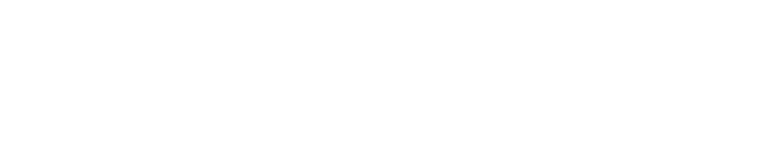
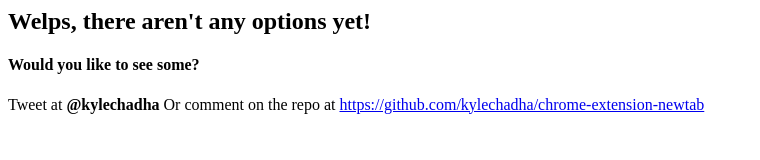
Before and after one commit to kylechadha/chrome-extension-newtab, a browser extension: page src/options/index.html in a window 1280 px wide. Shown: the whole page, without its empty margins (0-760 px from the left). Drawn offline with Linux system fonts and the light colour scheme.

```diff
--- a/src/options/index.html
+++ b/src/options/index.html
@@ -0,0 +1,7 @@
+<div class="container">
+  <h2>Welps, there aren't any options yet!</h2>
+
+  <h4>Would you like to see some?</h4>
+  Tweet at <strong>@kylechadha</strong>
+  Or comment on the repo at <a href="https://github.com/kylechadha/chrome-extension-newtab">https://github.com/kylechadha/chrome-extension-newtab</a>
+</div>
```
Also changed, not shown: css/styles.css (+2 -14 lines), src/override/newtab.html (+12 -4 lines), images/background-image.jpg (renamed from images/wallpaper2.jpg), images/wallpaper.jpg (deleted).
